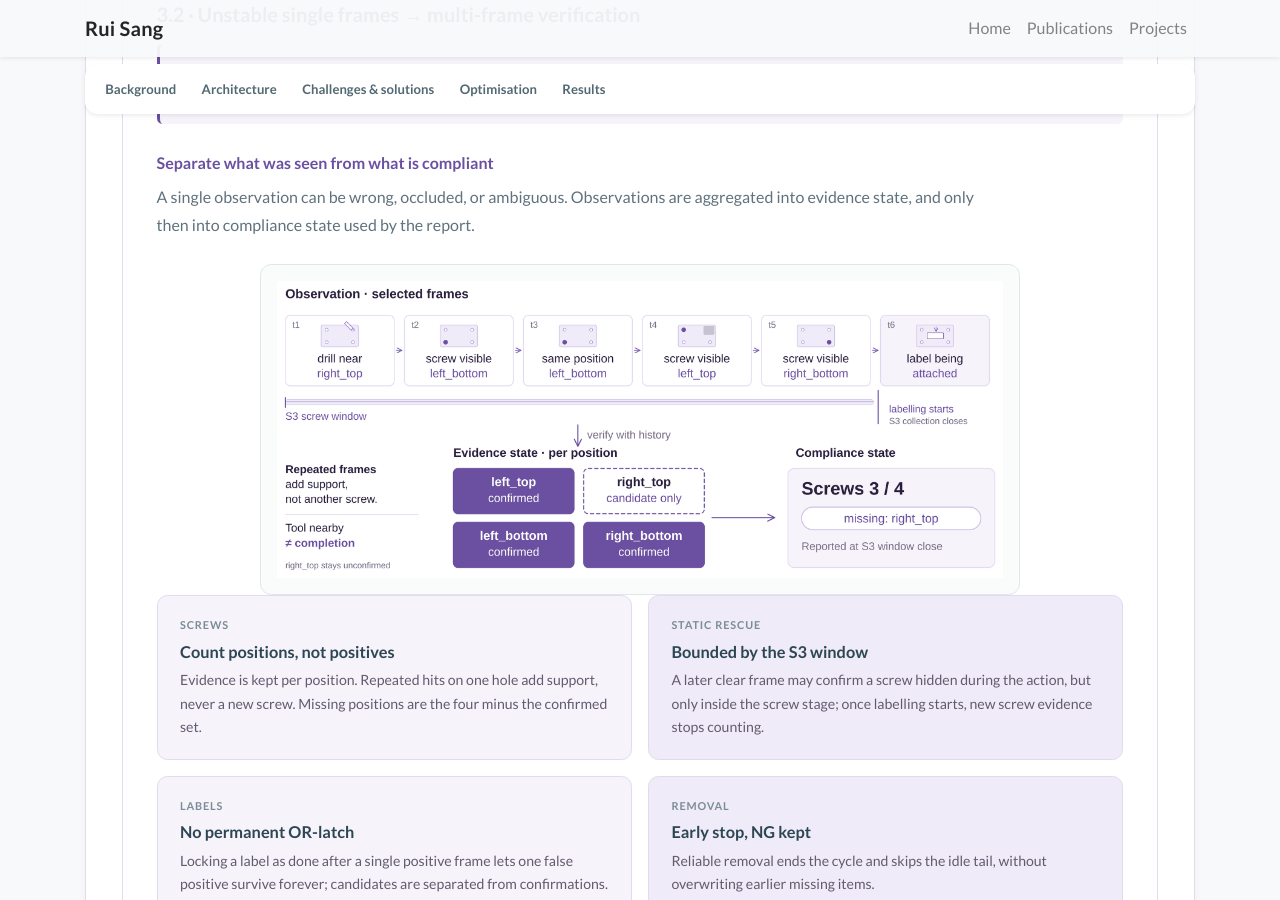
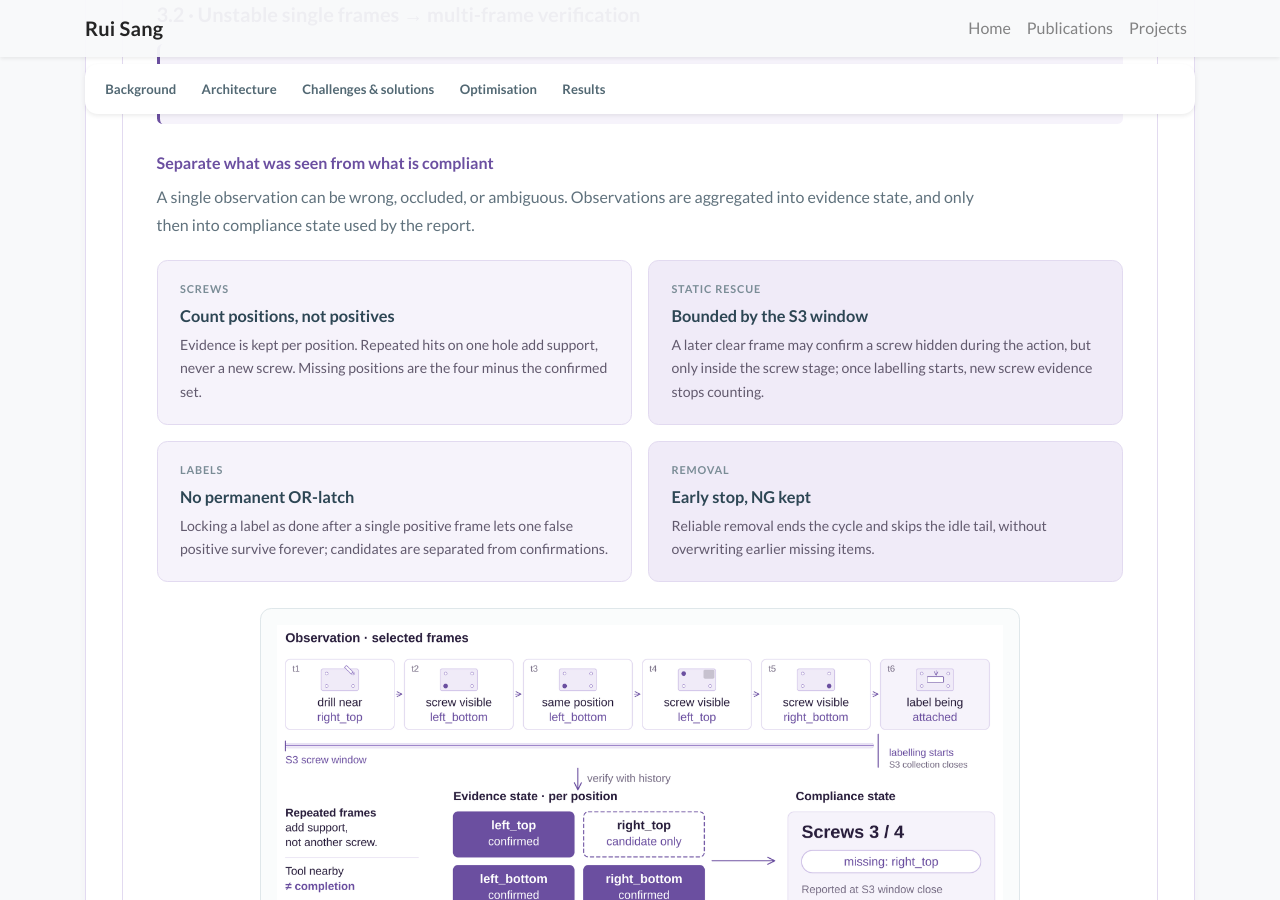
Before and after one commit to richael-sang/richael-sang.github.io, a Jekyll site: the page built from _projects/bosch-sop.md, in a window 1280 px wide and 900 px high, scrolled down 3377 px. Built offline with Jekyll 4.4.1, drawn with Linux system fonts in a browser that asks for light colours; nearby versions of some CDN libraries; a style sheet for code colours, icons or effects is not loaded.

Commit message:
Place verification cards before the evidence-state figure
Co-authored-by: Cursor <cursoragent@cursor.com>

```diff
--- a/_projects/bosch-sop.md
+++ b/_projects/bosch-sop.md
@@ -154,7 +154,6 @@ section_nav:
   <div class="evidence-note mt-3">{% include i18n.html tag="strong" en="Challenge." zh="难点：" %} {% include i18n.html en="Screws and labels are small and often hidden by hands, tools, or reflections; a single frame can be wrong, and repeated frames can double-count." zh="螺丝和标签很小，常被手、工具或反光遮挡；单帧可能出错，重复帧还会导致重复计数。" %}</div>
   {% include i18n.html tag="h4" class="solution-title" en="Separate what was seen from what is compliant" zh="把“看到了什么”和“是否合格”分开" %}
   {% include i18n.html tag="p" class="section-intro" en="A single observation can be wrong, occluded, or ambiguous. Observations are aggregated into evidence state, and only then into compliance state used by the report." zh="单次观察可能出错、被遮挡或位置不确定。观察先聚合为证据状态，再形成用于报告的合规状态。" %}
-  {% include figure_slot.html src="/assets/images/projects/bosch-sop/03_temporal_screw_evidence.png" label="Fig. 3" ratio="16 / 7" alt_en="Observation, evidence state, and compliance state for the four screw positions" alt_zh="四个螺丝位置的观察、证据状态与合规状态" %}
   <div class="overview-grid">
     <div class="overview-card">
       {% include i18n.html tag="div" class="overview-label" en="Screws" zh="螺丝" %}
@@ -177,6 +176,7 @@ section_nav:
       {% include i18n.html tag="p" en="Reliable removal ends the cycle and skips the idle tail, without overwriting earlier missing items." zh="可靠确认移除后结束本轮观察、跳过尾部空帧，但不覆盖之前的缺失项。" %}
     </div>
   </div>
+  {% include figure_slot.html src="/assets/images/projects/bosch-sop/03_temporal_screw_evidence.png" label="Fig. 3" ratio="16 / 7" alt_en="Observation, evidence state, and compliance state for the four screw positions" alt_zh="四个螺丝位置的观察、证据状态与合规状态" %}
 
   {% include i18n.html tag="h3" class="mt-4" en="Walkthrough — the upper-right screw is missing" zh="推演 — 漏装右上螺丝" %}
   <ol class="walkthrough">
```
